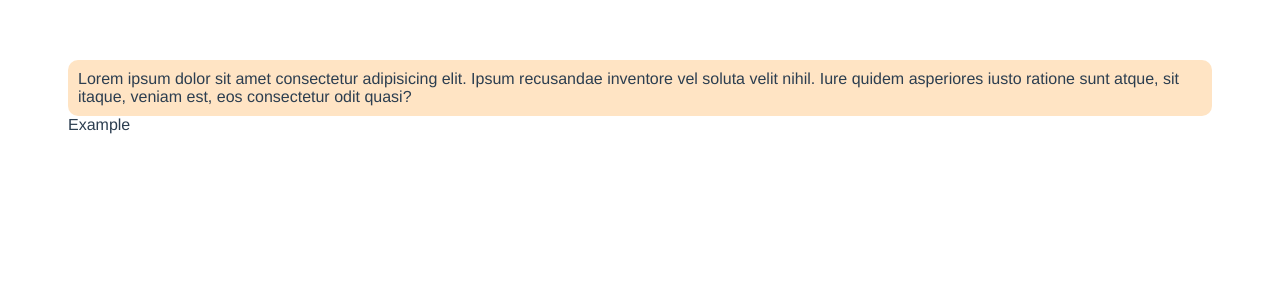
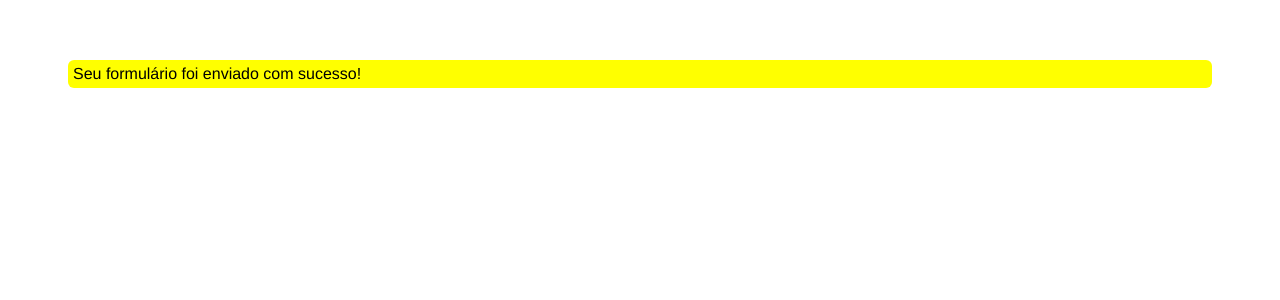
Before and after one commit to flavionogueiraa/vue3_tiago_matos, a Vue app in the folder app/: page / in a window 1280 px wide. Shown: the top 300 px of the page. Built offline with nearby package versions, Linux system fonts and the light colour scheme.

Commit message:
Lesson15 - Enviando dados para o componente filho (props)

```diff
--- a/app/src/App.vue
+++ b/app/src/App.vue
@@ -19,12 +19,17 @@
   <!-- <LifeCycle></LifeCycle> -->
   <!-- <ComponentSlot></ComponentSlot> -->
   <div>
-    <BaseCard></BaseCard>
-    <div class="card">Example</div>
+    <!-- <BaseCard></BaseCard>
+    <div class="card">Example</div> -->
+    <BaseAlert
+      variant="wanrning"
+      text="Seu formulário foi enviado com sucesso!"
+    ></BaseAlert>
   </div>
 </template>
 
 <script>
+import BaseAlert from "./components/BaseAlert.vue";
 // import TheHeader from "./components/TheHeader.vue";
 // import HelloWorld from "./components/HelloWorld.vue";
 // import TwoWayDataBinding from "./components/TwoWayDataBinding.vue";
@@ -33,7 +38,7 @@
 // import ObservadoresComponent from "./components/ObservadoresComponent.vue";
 // import LifeCycle from "./components/LifeCycle.vue";
 // import ComponentSlot from "./components/ComponentSlot.vue";
-import BaseCard from "./components/BaseCard.vue";
+// import BaseCard from "./components/BaseCard.vue";
 
 export default {
   name: "App",
@@ -46,7 +51,8 @@ export default {
     // ObservadoresComponent,
     // LifeCycle,
     // ComponentSlot,
-    BaseCard,
+    // BaseCard,
+    BaseAlert,
   },
   data() {
     return {
--- /dev/null
+++ b/app/src/components/BaseAlert.vue
@@ -0,0 +1,56 @@
+<template>
+  <div :class="baseClass">{{ text }}</div>
+</template>
+
+<script>
+export default {
+  name: "App",
+  data() {
+    return {};
+  },
+
+  watch: {},
+
+  computed: {
+    baseClass() {
+      return ["alert", this.variant ? `alert-${this.variant}` : ""];
+    },
+  },
+
+  methods: {},
+
+  props: {
+    variant: {
+      type: String,
+      default: "",
+    },
+    text: {
+      type: String,
+      default: "Test",
+    },
+  },
+};
+</script>
+
+<style scoped>
+.alert {
+  padding: 5px;
+  border-radius: 6px;
+  color: gray;
+  background: #ddd;
+}
+.alert-success {
+  background: #42b983;
+  color: white;
+}
+
+.alert-danger {
+  background: red;
+  color: white;
+}
+
+.alert-wanrning {
+  background: yellow;
+  color: black;
+}
+</style>
```
